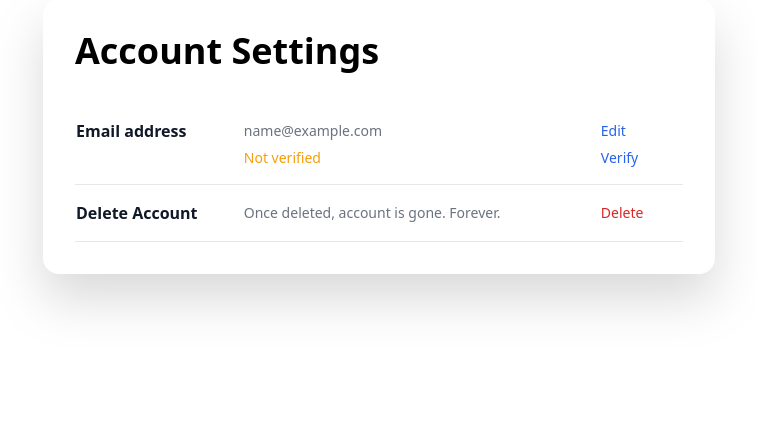
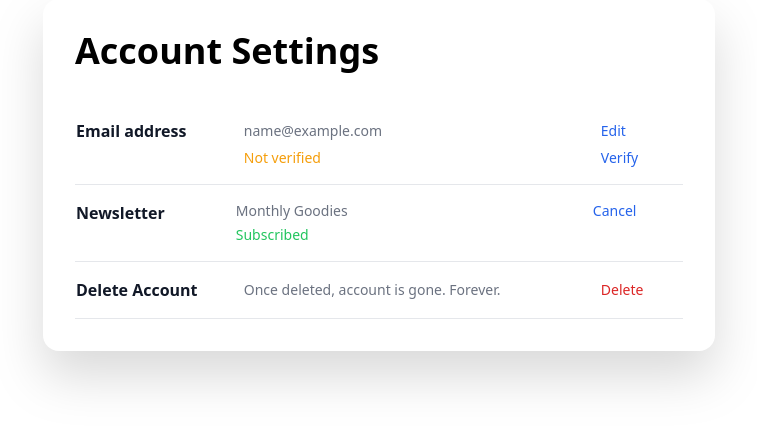
Before and after one commit to AmoahDevLabs/nuntius-tabula, a Django app: page /profile/settings/ in a window 1280 px wide. Shown: the part 129-555 px from the top of the page, without its empty margins (261-1018 px from the left). Run offline with Django 5.2, Linux system fonts and the light colour scheme; the visitor is signed in with stand-in values (Sample User, id 1); parts of the project's set-up code (start-up, migrations or seed data) failed here and were passed over; some libraries are stand-ins or nearby versions.

Commit message:
Newsletter subscription updated!

```diff
--- a/core/tasks.py
+++ b/core/tasks.py
@@ -17,7 +17,7 @@ def send_email_task(subject, body, email_address):
 @shared_task(name='monthly_newsletter')
 def send_newsletter_task():
     subject = 'Monthly Newsletter Letter'
-    subscribers = MessageBoard.objects.get(id=2).subscribers.all()
+    subscribers = MessageBoard.objects.get(id=2).subscribers.filter(profile__newsletter_subscribed=True)
     for subscriber in subscribers:
         body = render_to_string('core/news_letter.html', {'name': subscriber.profile.name})
         email = EmailMessage(subject, body, to=[subscriber.email])
--- a/core/urls.py
+++ b/core/urls.py
@@ -1,10 +1,11 @@
 from django.urls import path
 
-from .views import home, message_board, subscribe, newsletter
+from .views import home, message_board, subscribe, newsletter, newsletter_subscribe
 
 urlpatterns = [
     path('', home, name='home'),
     path('message-board/', message_board, name='message_board'),
     path('subscribe/', subscribe, name='subscribe'),
     path('newsletter/', newsletter, name='newsletter'),
+    path('newsletter/subscribe/', newsletter_subscribe, name='newsletter_subscribe'),
 ]
--- a/users/models.py
+++ b/users/models.py
@@ -54,6 +54,7 @@ class Profile(models.Model):
     bio = models.TextField(_('biography'), max_length=150, blank=True, null=True)
     address = models.CharField(_('address'), max_length=128, blank=True, null=True)
     user = models.OneToOneField(User, related_name='profile', on_delete=models.CASCADE, verbose_name=_('user'))
+    newsletter_subscribed = models.BooleanField(_('newsletter subscribed'), default=True)
     created_at = models.DateTimeField(_('created date'), auto_now_add=True)
     updated_at = models.DateTimeField(_('updated date'), auto_now=True)
 
--- a/users/templates/users/profile_settings.html
+++ b/users/templates/users/profile_settings.html
@@ -39,6 +39,33 @@
         </tr>
 
         <tr class="border-b">
+            <th scope="row" class="align-top pt-4 pb-1 text-base font-bold text-gray-900">
+                Newsletter
+            </th>
+            <td class="pt-4 pb-1 pl-4">
+                <div>
+                    Monthly Goodies
+                </div>
+                <div class="pt-1 pb-3">
+                    {% if user.profile.newsletter_subscribed %}
+                        <span class="text-green-500">Subscribed</span>
+                    {% else %}
+                        <span class="text-red-600">Unsubscribed</span>
+                    {% endif %}
+                </div>
+            </td>
+            <td class="align-top pt-4 pb-1 pl-4">
+                <a href="{% url 'newsletter_subscribe' %}" class="text-blue-600 font-medium hover:underline">
+                    {% if user.profile.newsletter_subscribed %}
+                        Cancel
+                    {% else %}
+                        Activate
+                    {% endif %}
+                </a>
+            </td>
+        </tr>
+
+        <tr class="border-b">
             <th scope="row" class="py-4 text-base font-bold text-gray-900">
                 Delete Account
             </th>
```
Also changed, not shown: core/views.py (+8 -0 lines), users/migrations/0003_profile_newsletter_subscribed.py (added).
